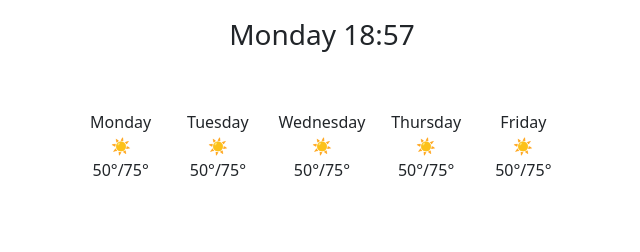
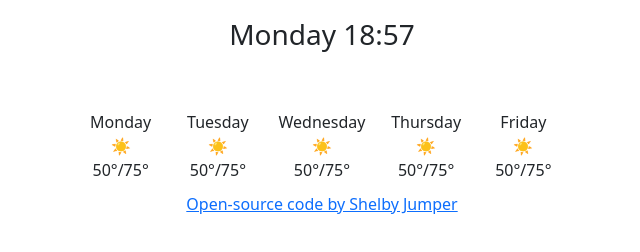
Before and after one commit to sjumper/weather-app, a plain HTML site: page index.html in a window 1280 px wide. Shown: the part 226-478 px from the top of the page, without its empty margins (318-958 px from the left). Drawn offline with nearby package versions, Linux system fonts and the light colour scheme.

Commit message:
Added open-course link

```diff
--- a/index.html
+++ b/index.html
@@ -31,6 +31,9 @@
         text-align: center;
         padding-bottom: 50px;
 }
+p {color: black;
+text-align: center;
+padding: 10px;}
     .row {
         margin: 0 auto;
         width: 500px;
@@ -91,7 +94,11 @@
       50°/75°
     </div>
     </div>
-    <p> <a href="https://github.com/sjumper/weather-app" Open-source code by Shelby Jumper> </p>
+<div class="container">
+  <div class="row">
+       <p><a href="https://github.com/sjumper/weather-app"> Open-source code by Shelby Jumper </a> </p>
+         </div>
+    </div>
     <script>
      function formatDate(date) {
     let hours = date.getHours();
```
